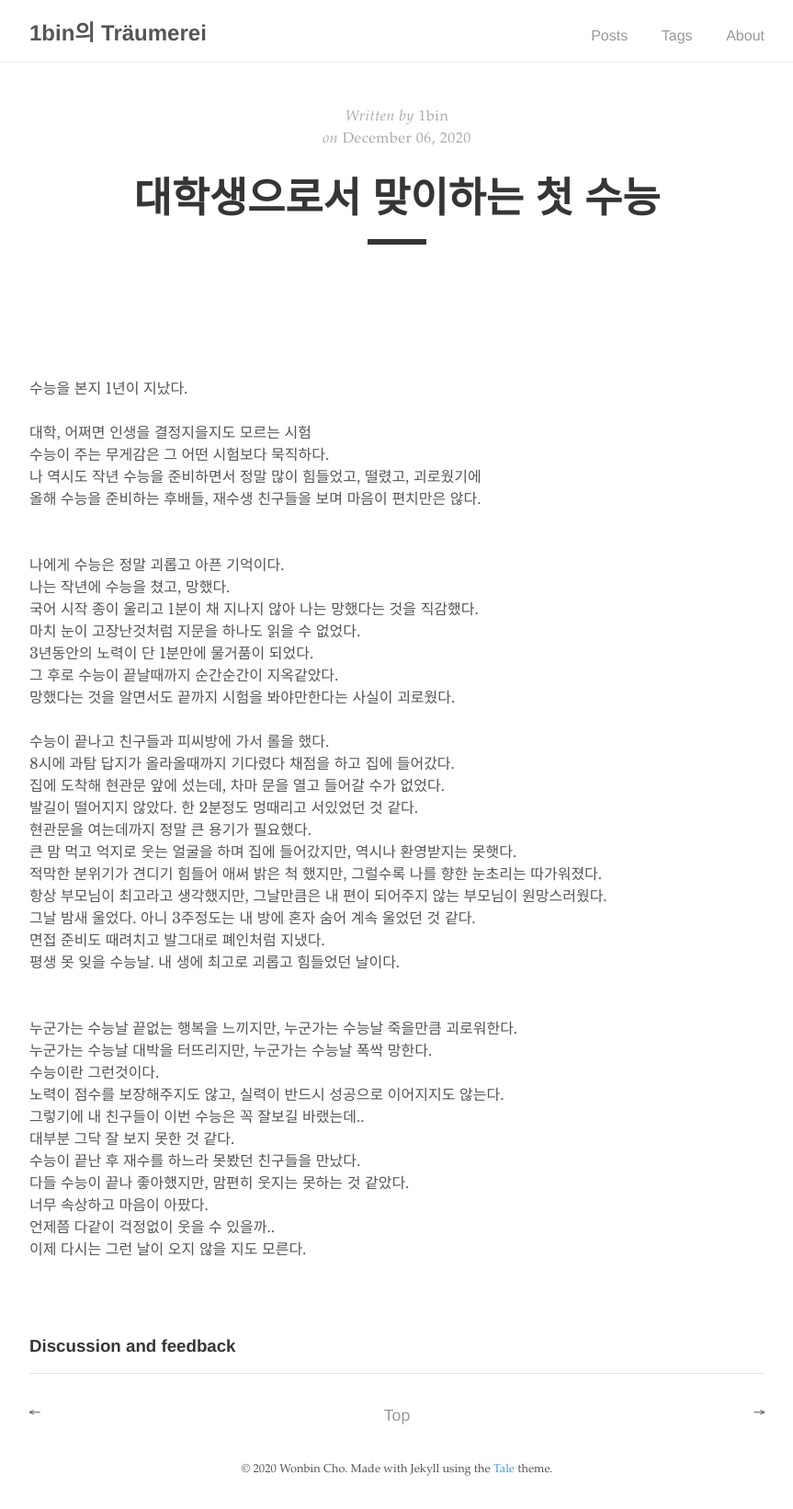
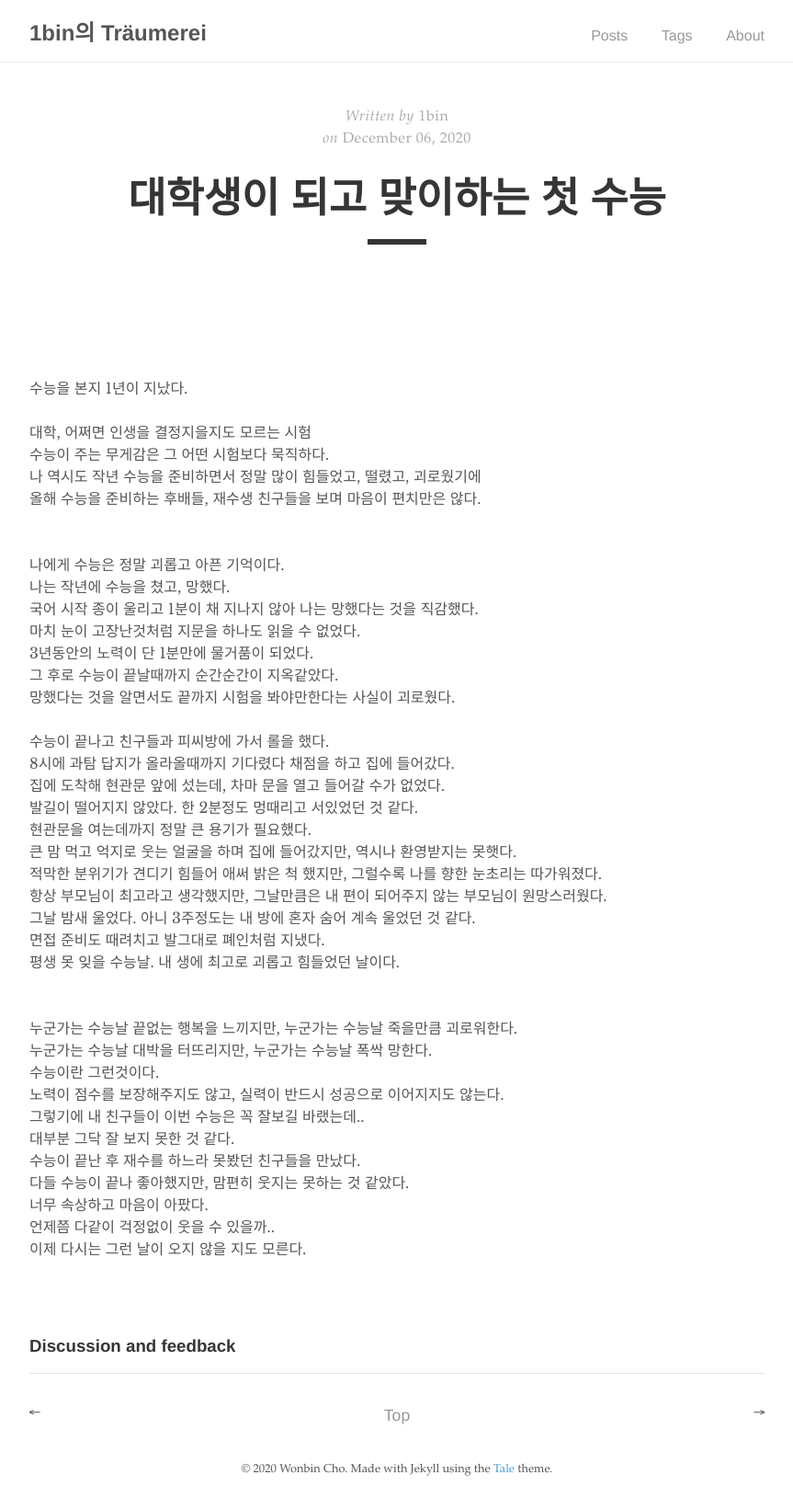
Before and after one commit to 1bin01/1bin01.github.io, a Jekyll site: the page built from _posts/2020-12-06-diary1.md, in a window 1280 px wide. Shown: the whole page at 92% size, without its empty margins (208-1071 px from the left). Built offline with Jekyll 4.4.1, drawn with Linux system fonts in a browser that asks for light colours; comment, search, counter and statistics services are not loaded.

Commit message:
Update 2020-12-06-diary1.md

```diff
--- a/_posts/2020-12-06-diary1.md
+++ b/_posts/2020-12-06-diary1.md
@@ -1,6 +1,6 @@
 ---
 layout: post
-title:  "대학생으로서 맞이하는 첫 수능"
+title:  "대학생이 되고 맞이하는 첫 수능"
 author: "1bin"
 comments: true
 tags: 일기
```
